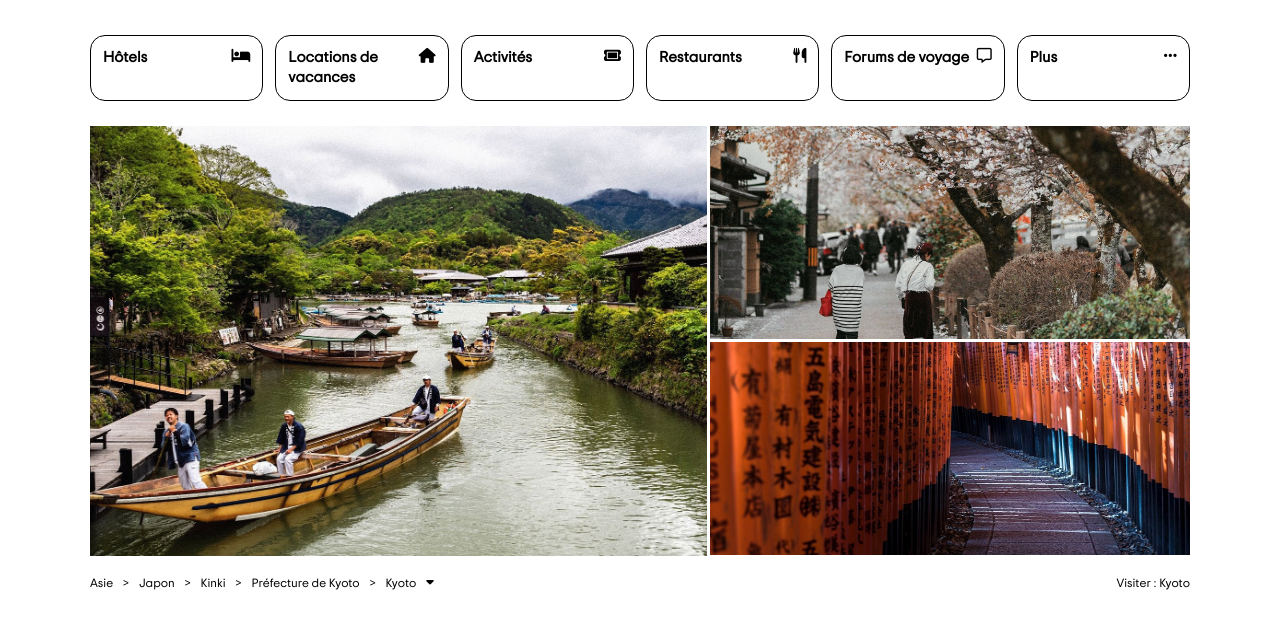
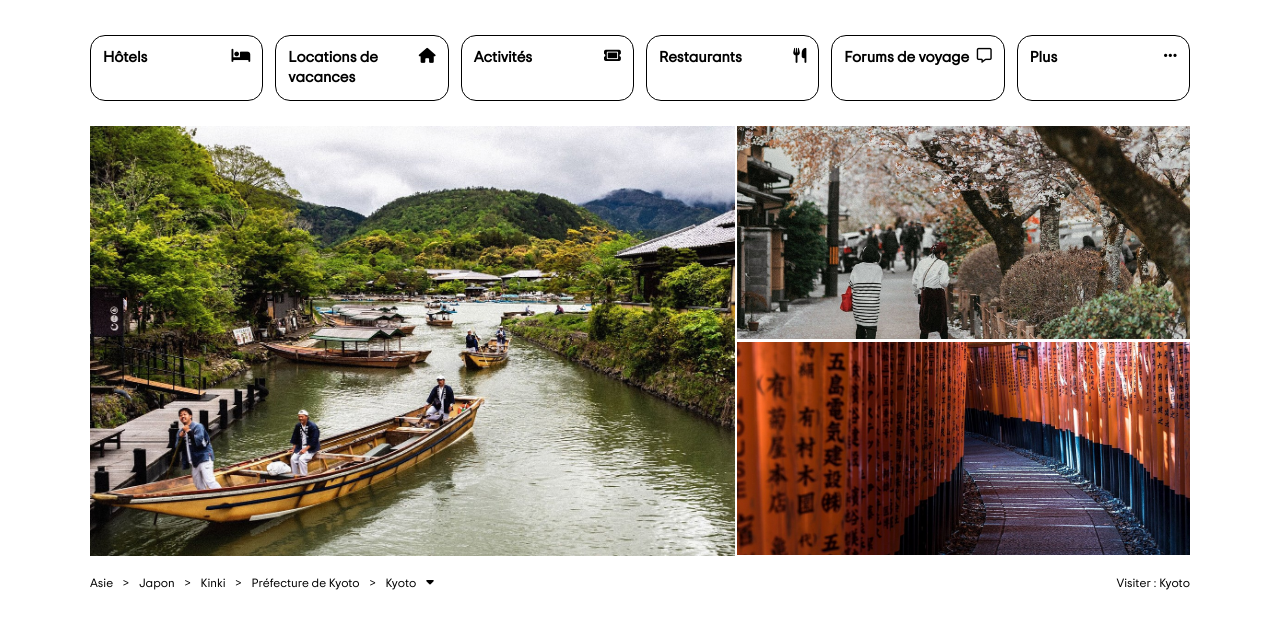
Before and after one commit to GaranceBou/TripAdvisor, a plain HTML site: page index.html in a window 1280 px wide. Shown: the part 169-796 px from the top of the page. Drawn offline with Linux system fonts and the light colour scheme.

Commit message:
corrections

```diff
--- a/assets/css/style.css
+++ b/assets/css/style.css
@@ -112,31 +112,32 @@ main h1 span {
 /* -------------------------IMG -----------------------*/
 
 .photos {
+  height: 430px;
+  margin-bottom: 20px;
   display: flex;
-  gap: 3px;
-  margin-bottom: 20px;
+  gap: 2px;
 }
 
 .photos img {
   object-fit: cover;
-  display: flex;
 }
 
-.bigp {
-  width: 610px;
-  height: 430px;
+.leftbloc {
+  height: 100%;
   flex: 1;
 }
-.smallp {
-  display: flex;
-  gap: 3px;
-  flex-direction: column;
+
+.rightbloc {
+  width: 480px;
+  height: 100%;
+  gap: 2px;
 }
 
-.smallp img {
-  width: 480px;
-  height: 213px;
+.rightbloc img {
+  height: calc(50% - 2px);
+  width: 100%;
 }
+
 .photos img:hover {
   cursor: pointer;
   opacity: 0.8;
--- a/index.html
+++ b/index.html
@@ -40,8 +40,8 @@
         </ul>
       </nav>
       <section class="photos">
-        <img class="bigp" src="assets/imgs/caption (1).jpg" alt="photo1" />
-        <div class="smallp">
+        <img class="leftbloc" src="assets/imgs/caption (1).jpg" alt="photo1" />
+        <div class="rightbloc">
           <img src="assets/imgs/caption.jpg" alt="photo2" />
           <img src="assets/imgs/if-you-make-a-wish-when.jpg" alt="photo3" />
         </div>
```
